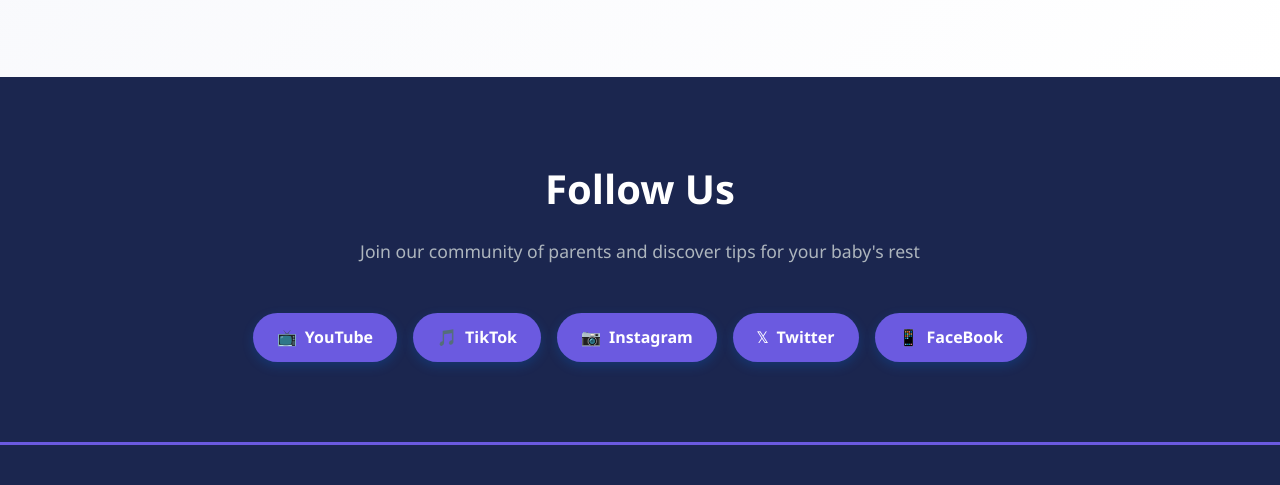
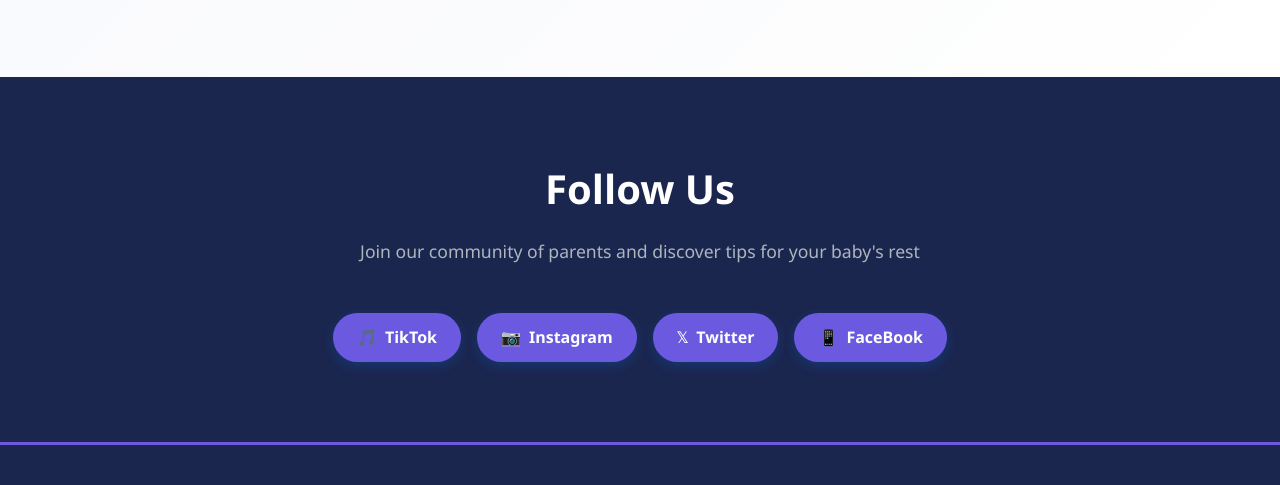
Before and after one commit to santiromdom/kiwisleepy.com, a website: page index.html in a window 1280 px wide. Shown: the part 3453-3938 px from the top of the page. Drawn offline with Linux system fonts and the light colour scheme.

Commit message:
chore: add meta robots tag to all pages and update Facebook link on homepage

```diff
--- a/index.html
+++ b/index.html
@@ -3,6 +3,7 @@
 <head>
     <meta charset="UTF-8">
     <meta name="viewport" content="width=device-width, initial-scale=1.0">
+    <meta name="robots" content="max-image-preview:large">
     <meta name="description" content="KiwiSleepy - Ayuda a tu bebé a dormir mejor con ruido blanco, sonidos relajantes, rutinas personalizadas y seguimiento del sueño.">
     <title>KiwiSleepy - Ruido Blanco, Rutinas y Sueño del Bebé</title>
     <link rel="stylesheet" href="css/styles.css">
@@ -172,9 +173,7 @@
             <p class="section-intro" data-i18n="social.intro">Únete a nuestra comunidad de padres y descubre consejos para el descanso de tu bebé</p>
 
             <div class="social-links">
-                <a href="https://www.youtube.com/@kiwisleepy_app" class="social-btn" target="_blank" rel="noopener noreferrer">
-                    <span>📺</span> YouTube
-                </a>
+
                 <a href="https://www.tiktok.com/@kiwisleepy_app" class="social-btn" target="_blank" rel="noopener noreferrer">
                     <span>🎵</span> TikTok
                 </a>
@@ -184,7 +183,7 @@
                 <a href="https://twitter.com/kiwisleepy_app" class="social-btn" target="_blank" rel="noopener noreferrer">
                     <span>𝕏</span> Twitter
                 </a>
-				<a href="https://www.facebook.com/kiwisleepy_app" class="social-btn" target="_blank" rel="noopener noreferrer">
+				<a href="https://www.facebook.com/people/KiwiSleepy/61592044383946/" class="social-btn" target="_blank" rel="noopener noreferrer">
                     <span>📱</span> FaceBook
                 </a>
             </div>
```
Also changed, not shown: blog-en.html (+1 -0 lines), blog.html (+1 -0 lines), como-las-nanas-calman-a-los-bebes.html (+1 -0 lines), how-lullabies-calm-babies.html (+1 -0 lines), ruido-blanco-y-canciones-de-cuna.html (+1 -0 lines), rutina-de-sueno-y-regresion.html (+1 -0 lines), sleep-routine-and-regression.html (+1 -0 lines), white-noise-and-lullabies.html (+1 -0 lines).
